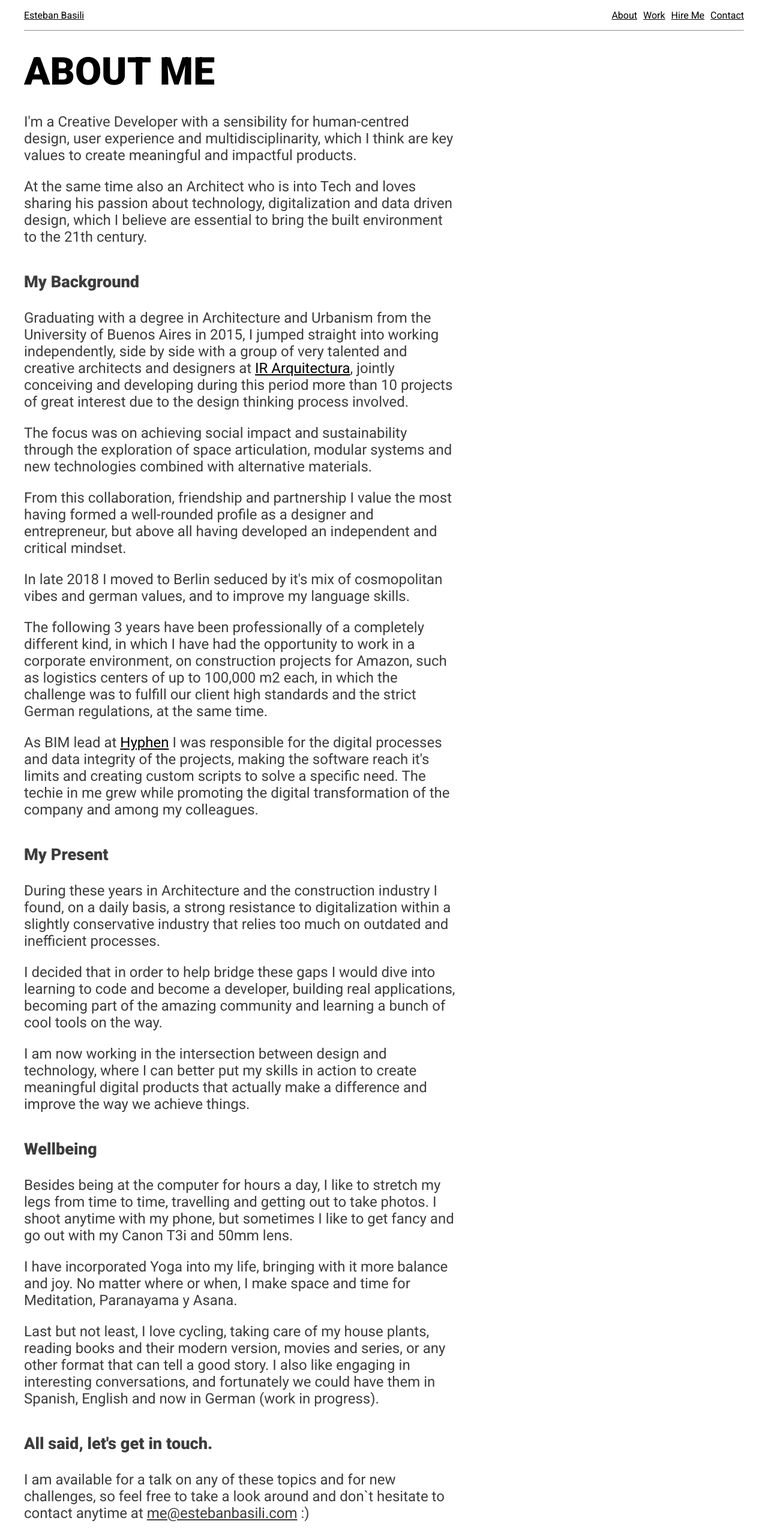
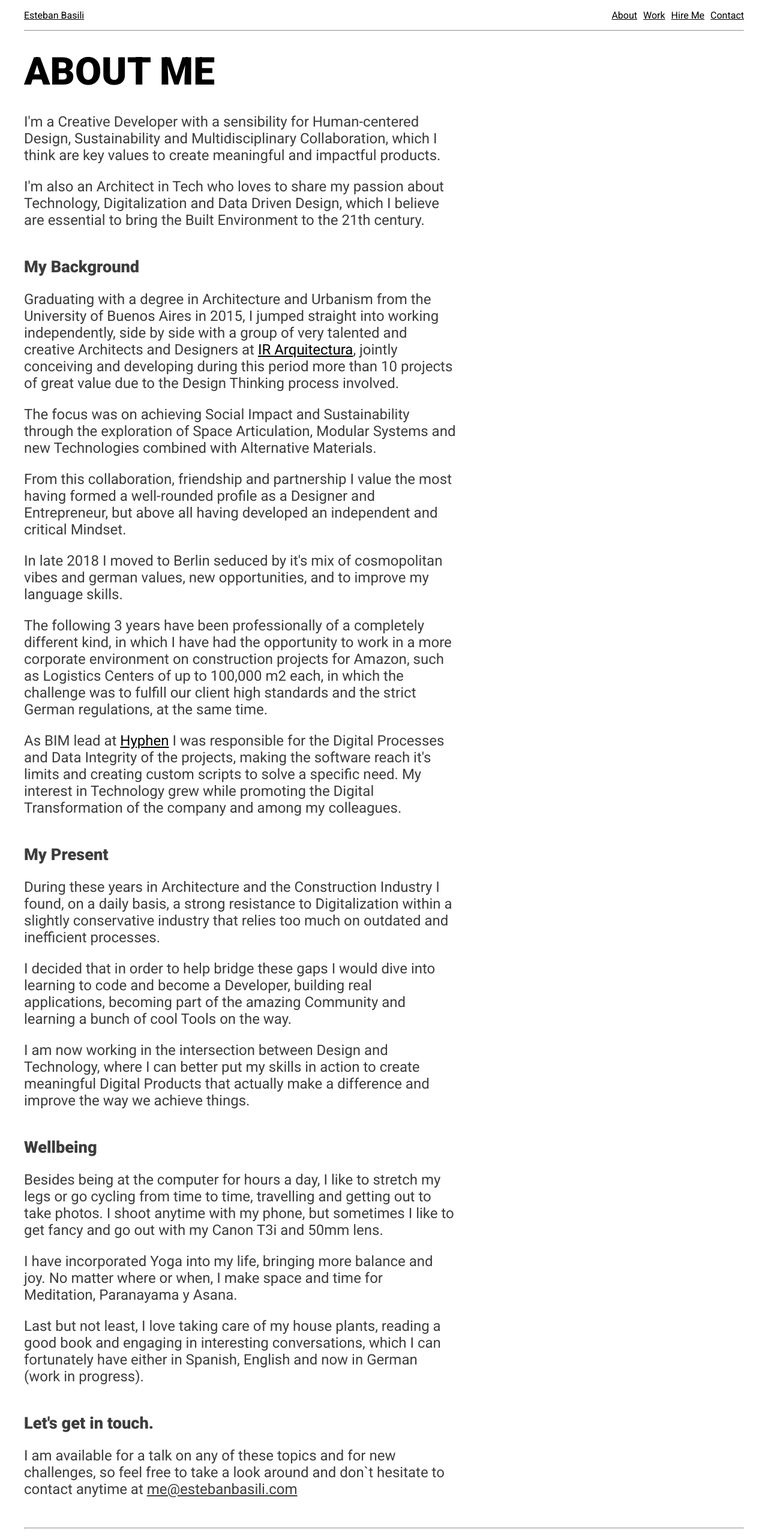
Before and after one commit to estebanba/portfolio_front, a React app: page /about in a window 1280 px wide. Shown: the top 2566 px of the page at 60% size. Built offline with nearby package versions, Linux system fonts and the light colour scheme.

Commit message:
fix links and edit about and hireme

```diff
--- a/src/App.css
+++ b/src/App.css
@@ -20,7 +20,7 @@ h1 {
 
 h2 {
   font-size: 4rem;
-  margin: 30px 0 7.5px 0;
+  margin: 30px 0 0.5rem 0;
 }
 
 h1:hover, h2:hover {
@@ -28,12 +28,12 @@ h1:hover, h2:hover {
 }
 
 h3 {
-  margin: 0.5rem 0 0.5rem 0;
+  margin: 3rem 0 0.5rem 0;
   font-size: 2.5rem;
 }
 
 h4 {
-  margin: 7.5px 0 30px 0;
+  margin: 3rem 0 0.5rem 0;
   font-size: 1.7rem;
 }
 
@@ -173,10 +173,6 @@ main {
   flex-direction: row;
   justify-content: space-between;
   gap: 20px;
-}
-
-.sectionContent h4 {
-  margin-top: 45px;
 }
 
 .contentBox {
--- a/src/components/Footer.jsx
+++ b/src/components/Footer.jsx
@@ -1,4 +1,5 @@
 import React from "react";
+import cvDownload from "../assets/files/CV_2022_EstebanBasili_EN.pdf";
 
 const Footer = () => {
   return (
@@ -21,10 +22,7 @@ const Footer = () => {
               </a>
             </li>
             <li className="nav">
-              <a
-                href="../assets/files/CV_2022_EstebanBasili_EN.pdf"
-                target="blank"
-              >
+              <a href={cvDownload} download="EstebanBasili_CV_2022">
                 Download CV
               </a>
             </li>
--- a/src/components/Layout.jsx
+++ b/src/components/Layout.jsx
@@ -1,4 +1,5 @@
 import React from "react";
+import ArrowUp from "./ArrowUp";
 import Footer from "./Footer";
 import Header from "./Header";
 
@@ -7,6 +8,7 @@ export const Layout = ({ children }) => {
     <div id="pageContainer">
       <Header />
       <main>{children}</main>
+
       <Footer />
     </div>
   );
--- a/src/components/MenuNav.jsx
+++ b/src/components/MenuNav.jsx
@@ -14,7 +14,11 @@ const MenuNav = ({ setMenuOpen, menuOpen }) => {
               pathname: "/about",
             }}
             scroll={scrollWithOffset}
-            onClick={() => setMenuOpen(false)}
+            onClick={() => {
+              if (menuOpen === true) {
+                setMenuOpen(false);
+              }
+            }}
           >
             About
           </HashLink>
@@ -27,7 +31,11 @@ const MenuNav = ({ setMenuOpen, menuOpen }) => {
               pathname: "/work",
             }}
             scroll={scrollWithOffset}
-            onClick={() => setMenuOpen(false)}
+            onClick={() => {
+              if (menuOpen === true) {
+                setMenuOpen(false);
+              }
+            }}
           >
             Work
           </HashLink>
@@ -40,7 +48,11 @@ const MenuNav = ({ setMenuOpen, menuOpen }) => {
               pathname: "/hireme",
             }}
             scroll={scrollWithOffset}
-            onClick={() => setMenuOpen(false)}
+            onClick={() => {
+              if (menuOpen === true) {
+                setMenuOpen(false);
+              }
+            }}
           >
             Hire Me
           </HashLink>
--- a/src/pages/AboutPage.jsx
+++ b/src/pages/AboutPage.jsx
@@ -7,15 +7,14 @@ const AboutPage = () => {
       <div className="sectionContent">
         <div className="contentBox">
           <p>
-            I'm a Creative Developer with a sensibility for human-centred
-            design, user experience and multidisciplinarity, which I think are
-            key values to create meaningful and impactful products.
+            I'm a Creative Developer with a sensibility for Human-centered
+            Design, Sustainability and Multidisciplinary Collaboration, which I
+            think are key values to create meaningful and impactful products.
           </p>
           <p>
-            At the same time also an Architect who is into Tech and loves
-            sharing his passion about technology, digitalization and data driven
-            design, which I believe are essential to bring the built environment
-            to the 21th century.
+            I'm also an Architect in Tech who loves to share my passion about
+            Technology, Digitalization and Data Driven Design, which I believe
+            are essential to bring the Built Environment to the 21th century.
           </p>
           <h4>My Background</h4>
           {/* <p>
@@ -29,7 +28,7 @@ const AboutPage = () => {
             Graduating with a degree in Architecture and Urbanism from the
             University of Buenos Aires in 2015, I jumped straight into working
             independently, side by side with a group of very talented and
-            creative architects and designers at{" "}
+            creative Architects and Designers at{" "}
             <a
               href="https://irarquitectura.com/"
               target="_blank"
@@ -38,31 +37,31 @@ const AboutPage = () => {
               IR&nbsp;Arquitectura
             </a>
             , jointly conceiving and developing during this period more than 10
-            projects of great interest due to the design thinking process
-            involved.
+            projects of great value due to the Design Thinking process involved.
           </p>
           <p>
-            The focus was on achieving social impact and sustainability through
-            the exploration of space articulation, modular systems and new
-            technologies combined with alternative materials.
+            The focus was on achieving Social Impact and Sustainability through
+            the exploration of Space Articulation, Modular Systems and new
+            Technologies combined with Alternative Materials.
           </p>
 
           <p>
             From this collaboration, friendship and partnership I value the most
-            having formed a well-rounded profile as a designer and entrepreneur,
-            but above all having developed an independent and critical mindset.
+            having formed a well-rounded profile as a Designer and Entrepreneur,
+            but above all having developed an independent and critical Mindset.
           </p>
           <p>
             In late 2018 I moved to Berlin seduced by it's mix of cosmopolitan
-            vibes and german values, and to improve my language skills.
+            vibes and german values, new opportunities, and to improve my
+            language skills.
           </p>
           <p>
             The following 3 years have been professionally of a completely
             different kind, in which I have had the opportunity to work in a
-            corporate environment, on construction projects for Amazon, such as
-            logistics centers of up to 100,000 m2 each, in which the challenge
-            was to fulfill our client high standards and the strict German
-            regulations, at the same time.
+            more corporate environment on construction projects for Amazon, such
+            as Logistics Centers of up to 100,000 m2 each, in which the
+            challenge was to fulfill our client high standards and the strict
+            German regulations, at the same time.
           </p>
           <p>
             As BIM lead at{" "}
@@ -73,60 +72,58 @@ const AboutPage = () => {
             >
               Hyphen
             </a>{" "}
-            I was responsible for the digital processes and data integrity of
+            I was responsible for the Digital Processes and Data Integrity of
             the projects, making the software reach it's limits and creating
-            custom scripts to solve a specific need. The techie in me grew while
-            promoting the digital transformation of the company and among my
-            colleagues.
+            custom scripts to solve a specific need. My interest in Technology
+            grew while promoting the Digital Transformation of the company and
+            among my colleagues.
           </p>
           <h4>My Present</h4>
           <p>
-            During these years in Architecture and the construction industry I
-            found, on a daily basis, a strong resistance to digitalization
+            During these years in Architecture and the Construction Industry I
+            found, on a daily basis, a strong resistance to Digitalization
             within a slightly conservative industry that relies too much on
             outdated and inefficient processes.
           </p>
           <p>
             I decided that in order to help bridge these gaps I would dive into
-            learning to code and become a developer, building real applications,
-            becoming part of the amazing community and learning a bunch of cool
-            tools on the way.{" "}
+            learning to code and become a Developer, building real applications,
+            becoming part of the amazing Community and learning a bunch of cool
+            Tools on the way.{" "}
           </p>
           <p>
-            I am now working in the intersection between design and technology,
+            I am now working in the intersection between Design and Technology,
             where I can better put my skills in action to create meaningful
-            digital products that actually make a difference and improve the way
+            Digital Products that actually make a difference and improve the way
             we achieve things.
           </p>
 
           <h4>Wellbeing</h4>
           <p>
             Besides being at the computer for hours a day, I like to stretch my
-            legs from time to time, travelling and getting out to take photos. I
-            shoot anytime with my phone, but sometimes I like to get fancy and
-            go out with my Canon T3i and 50mm lens.
+            legs or go cycling from time to time, travelling and getting out to
+            take photos. I shoot anytime with my phone, but sometimes I like to
+            get fancy and go out with my Canon T3i and 50mm lens.
           </p>
           <p>
-            I have incorporated Yoga into my life, bringing with it more balance
-            and joy. No matter where or when, I make space and time for
-            Meditation, Paranayama y Asana.
+            I have incorporated Yoga into my life, bringing more balance and
+            joy. No matter where or when, I make space and time for Meditation,
+            Paranayama y Asana.
           </p>
           <p>
-            Last but not least, I love cycling, taking care of my house plants,
-            reading books and their modern version, movies and series, or any
-            other format that can tell a good story. I also like engaging in
-            interesting conversations, and fortunately we could have them in
-            Spanish, English and now in German (work in progress).
+            Last but not least, I love taking care of my house plants, reading a
+            good book and engaging in interesting conversations, which I can
+            fortunately have either in Spanish, English and now in German (work
+            in progress).
           </p>
-          <h4>All said, let's get in touch.</h4>
+          <h4>Let's get in touch.</h4>
           <p>
             I am available for a talk on any of these topics and for new
             challenges, so feel free to take a look around and don`t hesitate to
             contact anytime at{" "}
             <a style={{ color: "inherit" }} href="mailto:me@estebanbasili.com">
               me@estebanbasili.com
-            </a>{" "}
-            :)
+            </a>
           </p>
           <br />
         </div>
```
Also changed, not shown: src/pages/HireMePage.jsx (+30 -30 lines), 1 other file (tests, documents, lock files or other folders).
